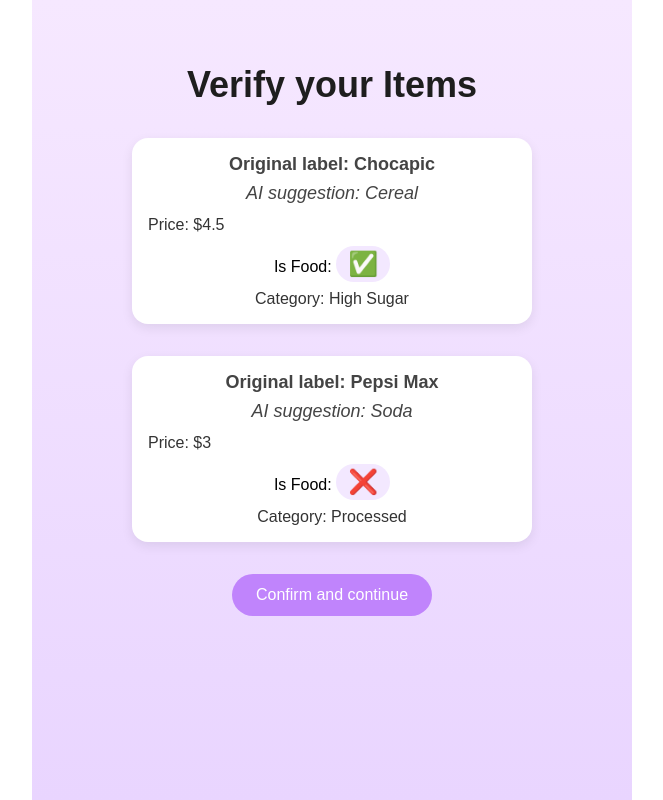
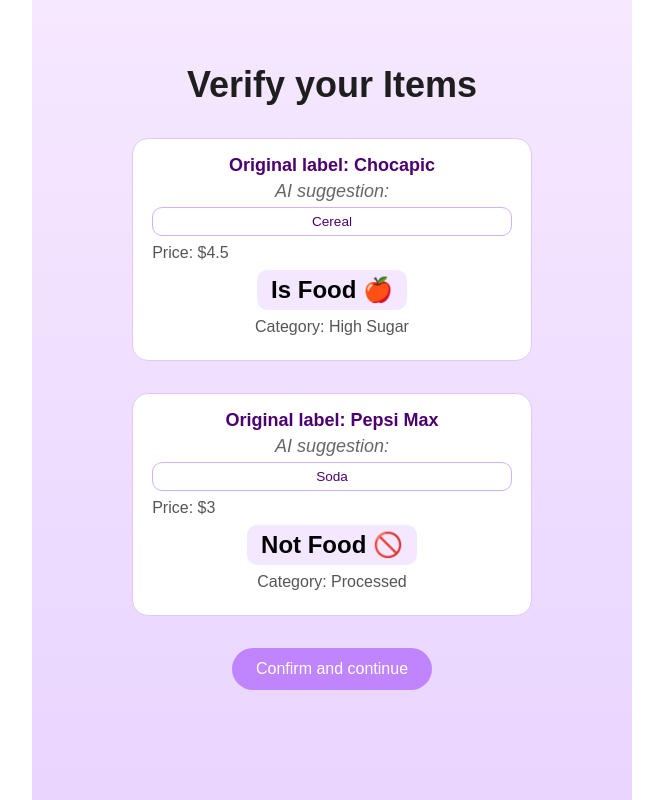
Before and after one commit to MVictoriaDoll/NutriChoice, a React (Vite) app in the folder client/: page /verify in a window 1280 px wide. Shown: the whole page, without its empty margins (308-971 px from the left). Built offline with nearby package versions, Linux system fonts and the light colour scheme.

Commit message:
mprove VerifyPage design and editable fields

```diff
--- a/client/src/components/VerifyPage.css
+++ b/client/src/components/VerifyPage.css
@@ -35,14 +35,14 @@
   max-width: 400px;
 }
 
-.verify-item{
-  background: #fff;
-  border-radius: 1rem;
-  padding: 1rem;
-  box-shadow: 0 4px 12px rgba(0, 0, 0, 0.08);
-  display: flex;
-  flex-direction: column;
-  gap: 0.5rem;
+.verify-item {
+  background-color: white;
+  border-radius: 16px;
+  padding: 1rem 1.2rem;
+  text-align: center;
+  font-size: 0.85rem;
+  color: #333;
+  border: 1.5px solid #e0c9f7;
 }
 
 .verify-item:hover {
@@ -51,15 +51,14 @@
 }
 
 .verify-label {
-  font-size: 1rem;
-  font-weight: 600;
-  color: #444;
+  font-weight: 700;
+  margin-bottom: 0.3rem;
+  color: #4c0070;
+  font-size: 0.9rem;
 }
-
 .verify-suggestion {
   font-style: italic;
-  color:  #444;
-  font-size: 1rem;
+  color:  #666;
 }
 
 .verify-price {
@@ -72,25 +71,23 @@
 
 
 .verify-price,
+.verify-food,
 .verify-category {
+  margin: 0.5rem 0;
+  color: #555;
   font-size: 1rem;
-  color: #333;
 }
 .verify-toggle-btn {
+  font-size: 0.85rem;
+  padding: 0.3rem 0.8rem;
+  border-radius: 10px;
+  border: 1px solid transparent;
   background-color: #f3e8ff;
-  border: none;
-  color: #7c3aed;
-  font-size: 1.2rem;
-  border-radius: 999px;
-  padding: 0.25rem 0.75rem;
   cursor: pointer;
-  transition: background-color 0.2s ease;
+  font-weight: 600;
 }
 
 
-.verify-toggle-btn:hover {
-  background-color: #e9d5ff;
-}
 
 .verify-confirm-button {
   background-color: #c084fc;
@@ -108,6 +105,18 @@
 .verify-confirm-button:hover {
   background-color: #a855f7;
 }
+
+.verify-input{
+    margin-top: 0.3rem;
+  padding: 0.4rem;
+  border: 1.5px solid #d3b1f9;
+  border-radius: 10px;
+  width: 100%;
+  font-size: 0.85rem;
+  text-align: center;
+  color: #4c0070;
+}
+
 
 
 @media (min-width: 768px) {
--- a/client/src/components/VerifyPage.tsx
+++ b/client/src/components/VerifyPage.tsx
@@ -2,7 +2,9 @@
 import { useState } from 'react';
 import './VerifyPage.css';
 
+
 export default function VerifyPage() {
+  // Initial state with mock items (simulating the uploaded receipt data)
   const [items, setItems] = useState([
     {
       id: '1',
@@ -23,10 +25,12 @@
     }
   ]);
   const navigate = useNavigate();
-
+    // Navigate to the dashboard when user confirms the list
   const handleConfirm = () =>   {
     navigate('/dashboard');
   }
+
+  // Toggle food icon when user clicks the button
 
   const toggleIsFood = (id: string) => {
 
@@ -36,6 +40,15 @@
     setItems(updatedItems);
 
   };
+   // Update AI-suggested name when user types in the input
+
+  const handleAiSuggestedName = (id:string, newValue:string) => {
+    const updatedItems = items.map(item =>
+      item.id === id ? { ...item, aiSuggestedName: newValue } : item
+    );
+    setItems(updatedItems);
+
+  }
 
 
   return (
@@ -44,12 +57,19 @@
       <ul className='verify-list'>
         {items.map(item => (
           <li key={item.id} className='verify-item'>
+             {/* Original product label as shown on the receipt */}
             <p className='verify-label'>Original label: {item.originalBillLabel}</p>
-            <p className='verify-suggestion'>AI suggestion: {item.aiSuggestedName}</p>
+              {/* Editable input for AI-suggested name */}
+            <p className='verify-suggestion'>
+              AI suggestion:
+             <input className='verify-input' type="text" value={item.aiSuggestedName} onChange={(e)=> handleAiSuggestedName(item.id, e.target.value)} />
+             </p>
+              {/* Price as shown on the receipt (not editable) */}
             <p className='verify-price'>Price: ${item.price}</p>
-            <p className='verify-food'>Is Food: {''}
+            {/* Toggle to mark if item is food or not */}
+            <p className='verify-food'> {/*Is Food: {''}*/}
               <button className='verify-toggle-btn' onClick={() => toggleIsFood(item.id)}>
-                {item.isFoodItem ? '✅' : '❌'}
+                {item.isFoodItem ? 'Is Food 🍎' : 'Not Food 🚫'}
               </button>
             </p>
             <p className='verify-category'>Category: {item.classification}</p>
@@ -57,6 +77,7 @@
           </li>
         ))}
       </ul>
+      {/* Confirm and go to the dashboard */}
       <button className="verify-confirm-button" onClick={handleConfirm}>
         Confirm and continue
       </button>
```
